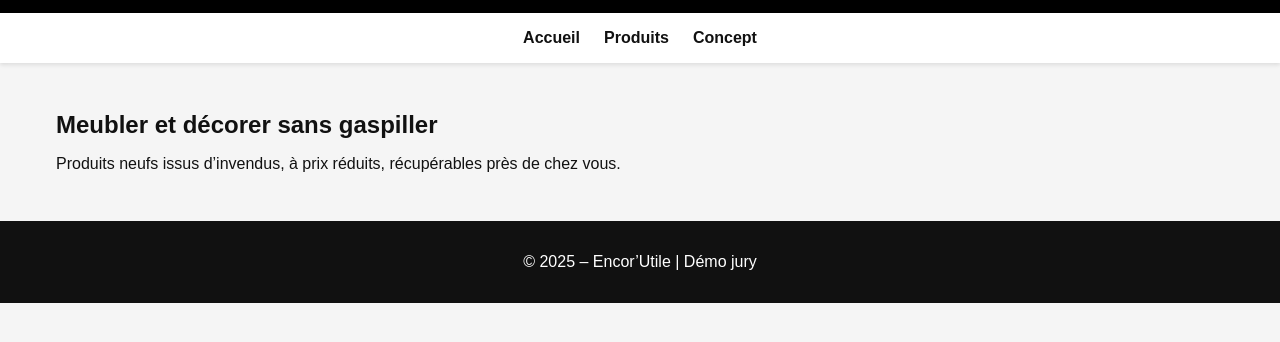
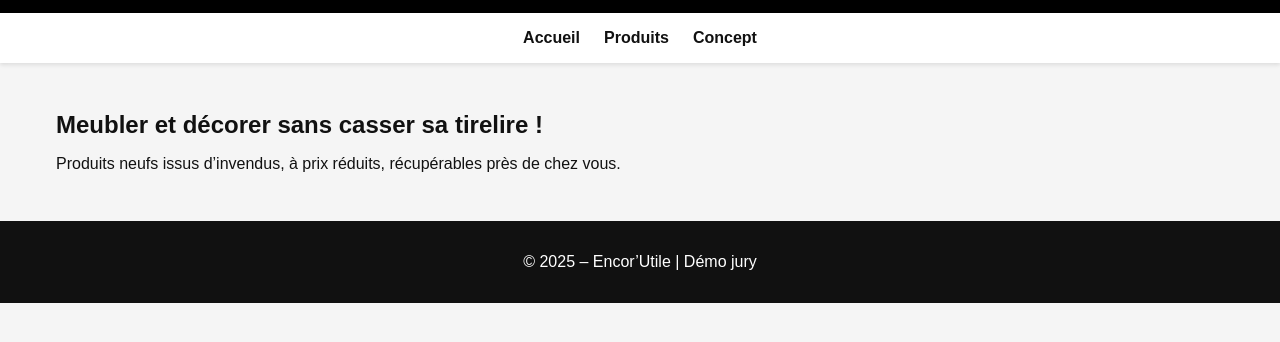
Before and after one commit to ksawrld/esprit-gea, a plain HTML site: page encorutile_site.html in a window 1280 px wide. Shown: the part 74-416 px from the top of the page. Drawn offline with Linux system fonts and the light colour scheme.

Commit message:
Update encorutile_site.html

```diff
--- a/encorutile_site.html
+++ b/encorutile_site.html
@@ -45,7 +45,7 @@ footer{background:#111;color:#fff;text-align:center;padding:2rem}
 <a onclick="showPage('concept')">Concept</a>
 </nav>
 <section id="home">
-<h2>Meubler et décorer sans gaspiller</h2>
+<h2>Meubler et décorer sans casser sa tirelire !</h2>
 <p>Produits neufs issus d’invendus, à prix réduits, récupérables près de chez vous.</p>
 </section>
 <section id="products" class="hidden">
```
